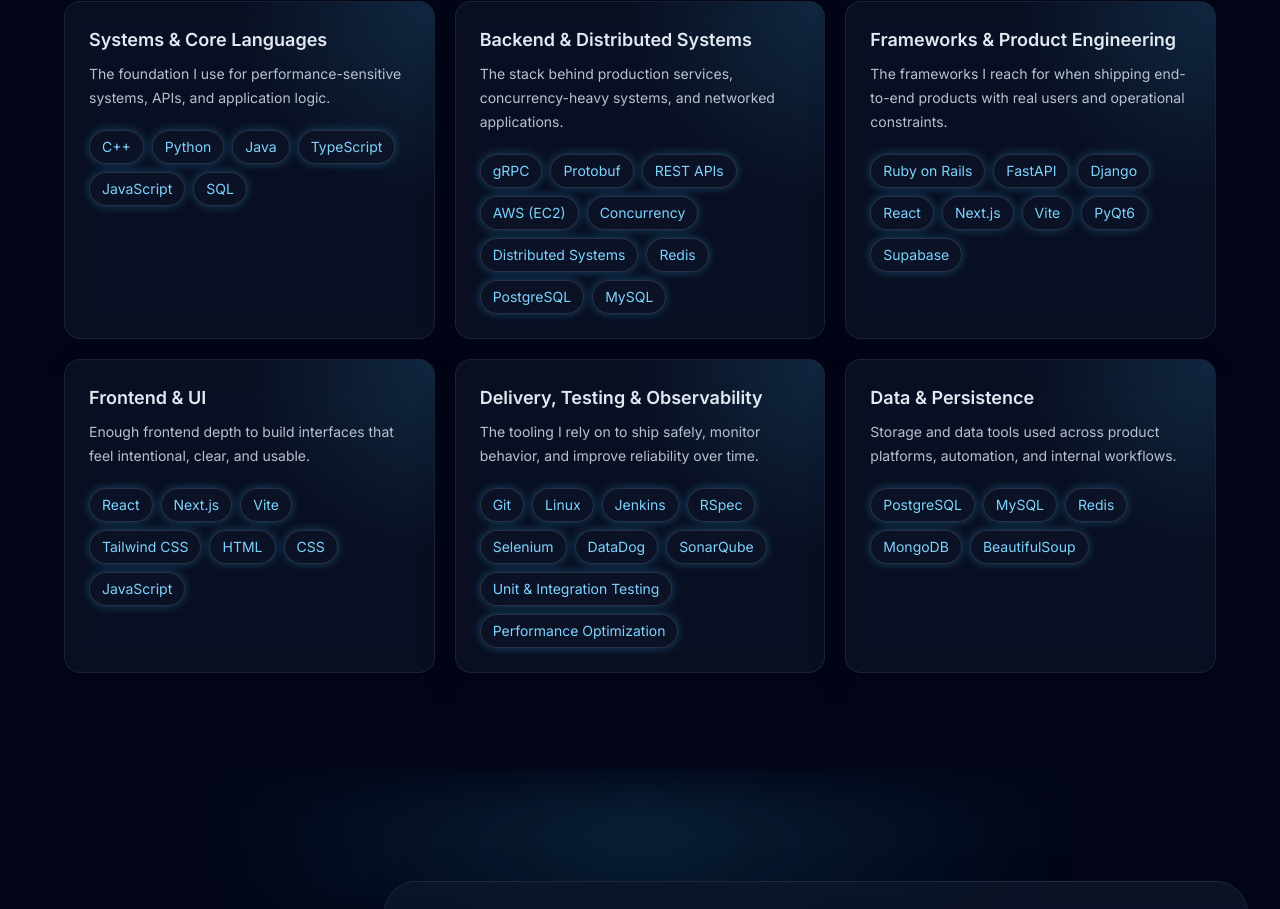
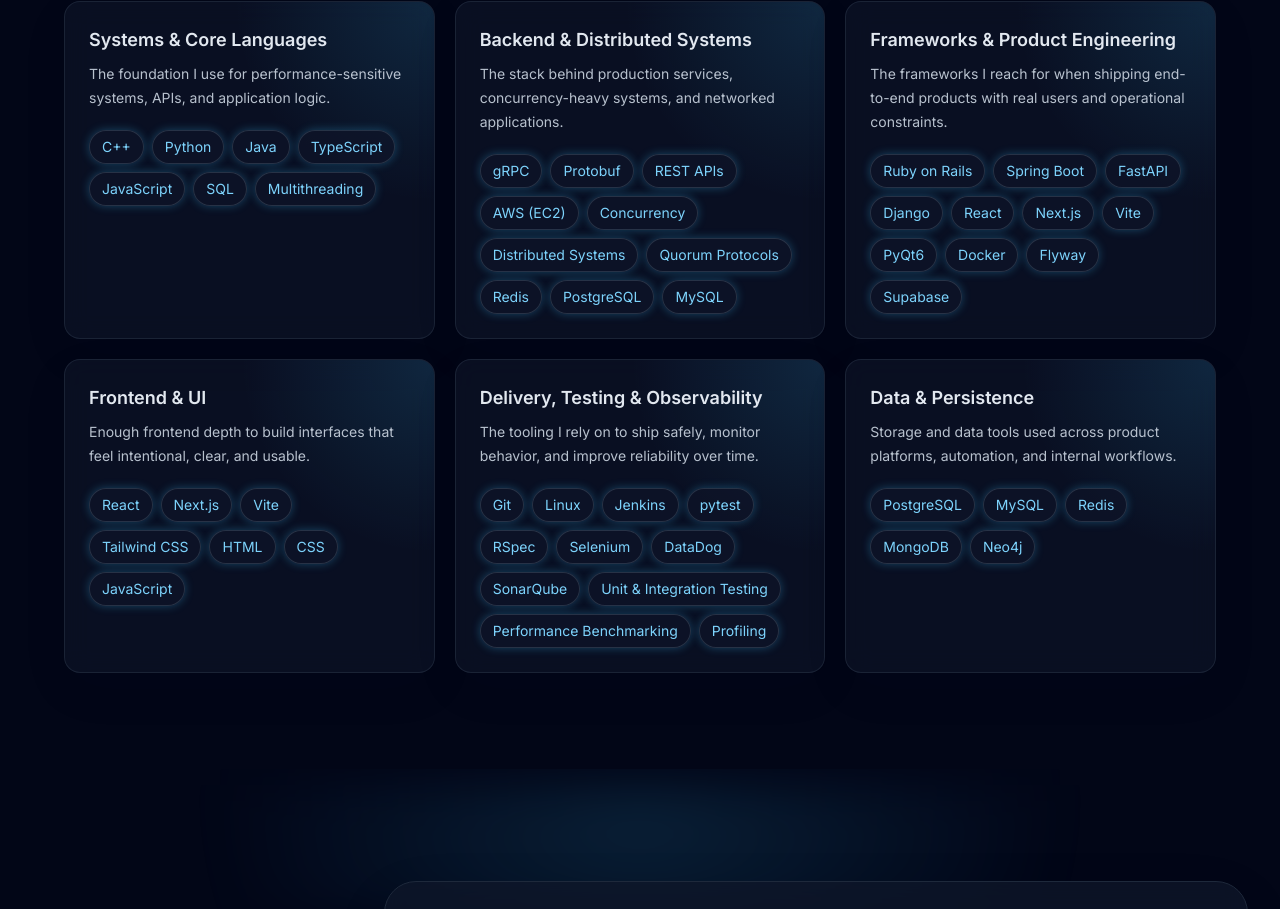
Before and after one commit to PratypartyY2K/Personal_Portfolio, a Next.js app: page / in a window 1280 px wide. Shown: the part 4683-5592 px from the top of the page. Built offline with nearby package versions, Linux system fonts and the light colour scheme.

Commit message:
update skills section with additional items for various categories

```diff
--- a/components/skills-section.tsx
+++ b/components/skills-section.tsx
@@ -4,7 +4,7 @@ const skills = {
   "Systems & Core Languages": {
     description:
       "The foundation I use for performance-sensitive systems, APIs, and application logic.",
-    items: ["C++", "Python", "Java", "TypeScript", "JavaScript", "SQL"],
+    items: ["C++", "Python", "Java", "TypeScript", "JavaScript", "SQL", "Multithreading"],
   },
   "Backend & Distributed Systems": {
     description:
@@ -16,6 +16,7 @@ const skills = {
       "AWS (EC2)",
       "Concurrency",
       "Distributed Systems",
+      "Quorum Protocols",
       "Redis",
       "PostgreSQL",
       "MySQL",
@@ -26,12 +27,15 @@ const skills = {
       "The frameworks I reach for when shipping end-to-end products with real users and operational constraints.",
     items: [
       "Ruby on Rails",
+      "Spring Boot",
       "FastAPI",
       "Django",
       "React",
       "Next.js",
       "Vite",
       "PyQt6",
+      "Docker",
+      "Flyway",
       "Supabase",
     ],
   },
@@ -55,18 +59,20 @@ const skills = {
       "Git",
       "Linux",
       "Jenkins",
+      "pytest",
       "RSpec",
       "Selenium",
       "DataDog",
       "SonarQube",
       "Unit & Integration Testing",
-      "Performance Optimization",
+      "Performance Benchmarking",
+      "Profiling",
     ],
   },
   "Data & Persistence": {
     description:
       "Storage and data tools used across product platforms, automation, and internal workflows.",
-    items: ["PostgreSQL", "MySQL", "Redis", "MongoDB", "BeautifulSoup"],
+    items: ["PostgreSQL", "MySQL", "Redis", "MongoDB", "Neo4j"],
   },
 };
 
```
